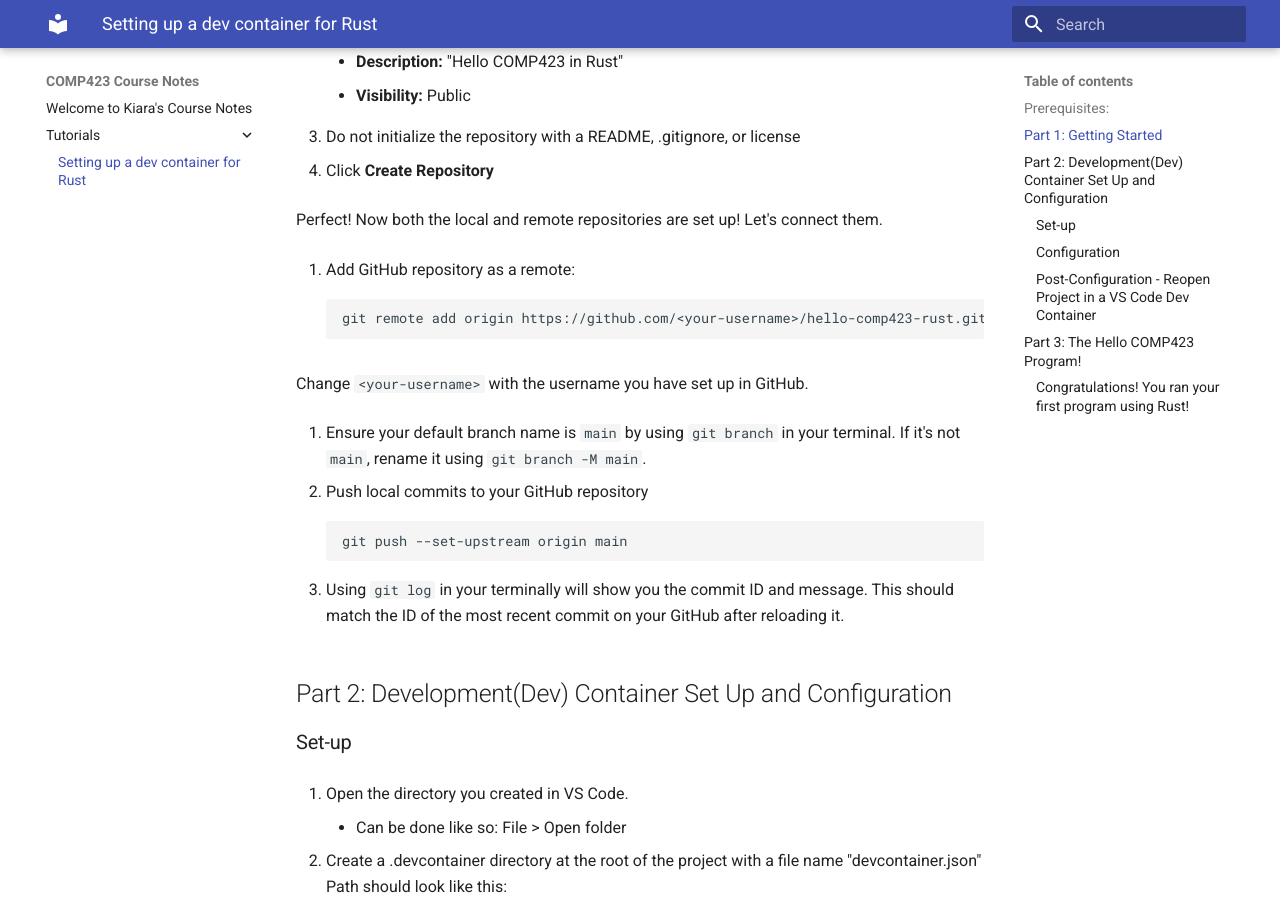
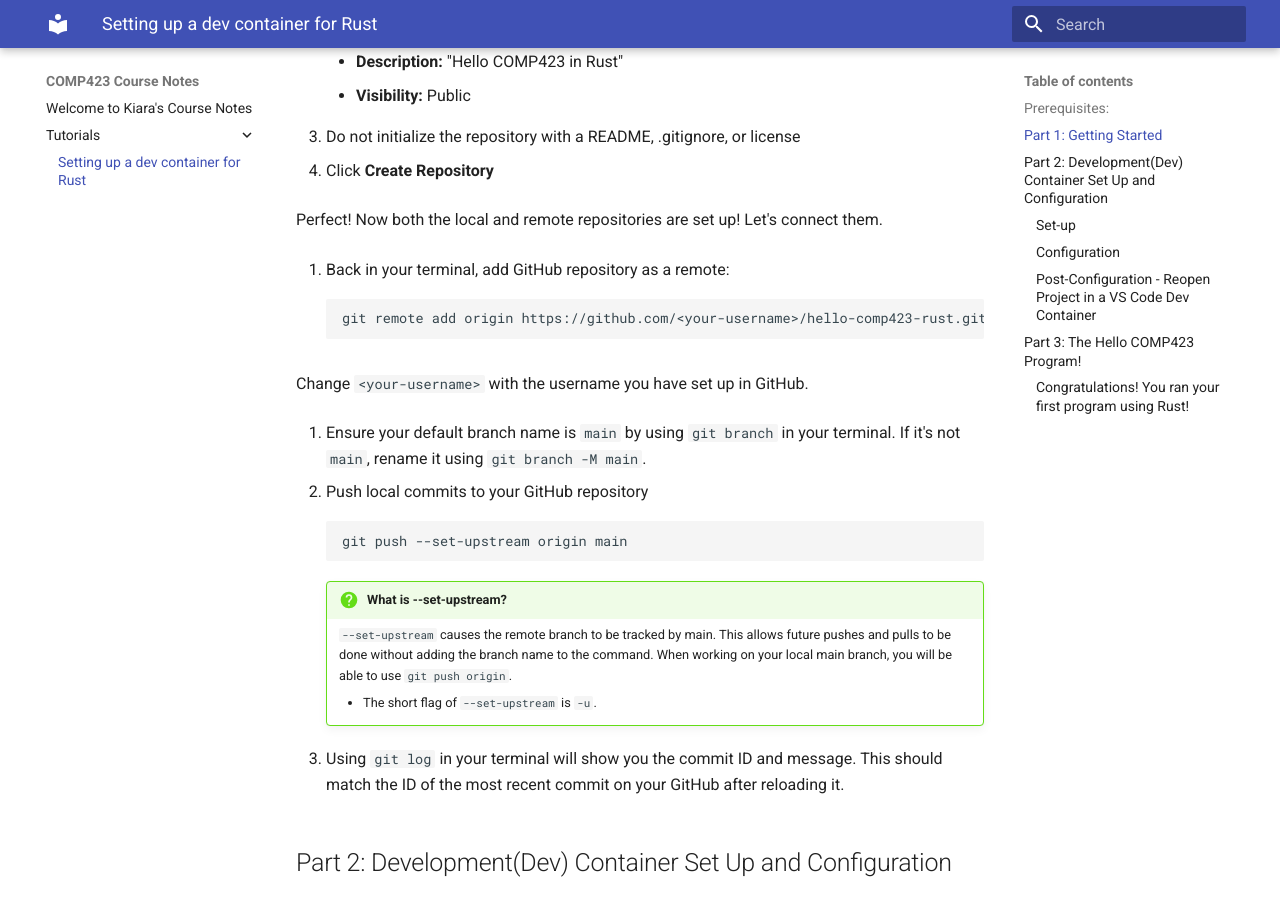
Before and after one commit to kiaras4/comp423-course-notes, an MkDocs documentation site: the page built from docs/tutorials/rust-setup.md, in a window 1280 px wide and 900 px high, scrolled down 1256 px. Built offline with MkDocs 1.6.1 and Material for MkDocs 9.7.7, drawn with Linux system fonts in a browser that asks for light colours; some of the changed text lies outside the part shown.

Commit message:
final touch-ups

````diff
--- a/docs/tutorials/rust-setup.md
+++ b/docs/tutorials/rust-setup.md
@@ -64,7 +64,7 @@ Now that your local repository is set up, let's create a remote GitHub repositor
 
 Perfect! Now both the local and remote repositories are set up! Let's connect them.
 
-1. Add GitHub repository as a remote:
+1. Back in your terminal, add GitHub repository as a remote:
 
     ```
     git remote add origin https://github.com/<your-username>/hello-comp423-rust.git
@@ -80,7 +80,14 @@ Change ``<your-username>`` with the username you have set up in GitHub.
     git push --set-upstream origin main
     ```
 
-4. Using ``git log`` in your terminally will show you the commit ID and message. This should match the ID of the most recent commit on your GitHub after reloading it.
+    !!!question "What is --set-upstream?"
+
+        ``--set-upstream`` causes the remote branch to be tracked by main. This allows future pushes and pulls to be done without adding the branch name to the command. When working on your local main branch, you will be able to use ``git push origin``.
+
+        * The short flag of ``--set-upstream`` is ``-u``.
+
+
+4. Using ``git log`` in your terminal will show you the commit ID and message. This should match the ID of the most recent commit on your GitHub after reloading it.
 
 
 ## Part 2: Development(Dev) Container Set Up and Configuration
@@ -136,7 +143,7 @@ Once the setup is complete, close the current terminal tab by pressing the trash
 We will be creating your hello comp423 program using Cargo. Cargo is the build system and package manager that Rust uses.
 We will be creating your hello comp423 program using Cargo. Cargo is the build system and package manager that Rust uses.
 
-1. Run these command lines
+1. Run these command lines in your VS Code terminal:
 
     ```
     cargo new hello_comp423 --vcs none
@@ -193,7 +200,7 @@ We will be creating your hello comp423 program using Cargo. Cargo is the build s
 
      Both create an executable file that can be run. In the gcc command, you specify the file to be compiled, ``hello_comp423.c``, and names the executable, ``hello_comp423``. The ``-o`` is what allows you to name the executable something other than a.out. On the other hand, Cargo manages the project, so it is able to automatically compile the source files. Cargo's process creates an executable with the same name as the project.
 
-    To run the compiled source files(executable), run:
+    To **run** the compiled source files(executable), run:
 
     ```
     ./target/debug/hello_comp423
@@ -221,8 +228,8 @@ We will be creating your hello comp423 program using Cargo. Cargo is the build s
 #### Congratulations! You ran your first program using Rust!
 
 
-!!! note
+!!! info
 
-    The intial part of this tutorial was inspired by the "Starting a Static Website Project with MkDocs" page on the Comp423 website.
+    The intial part of this tutorial was inspired by the "Starting a Static Website Project with MkDocs by Kris Jordan" page on the Comp423 website.
 
     The documentation that was used to create the Hello Comp423 program was inspired by a website called the "The Rust Programming Language" which can be found here : https://doc.rust-lang.org/book/ch01-03-hello-cargo.html?highlight=cargo%20new#creating-a-project-with-cargo
````
